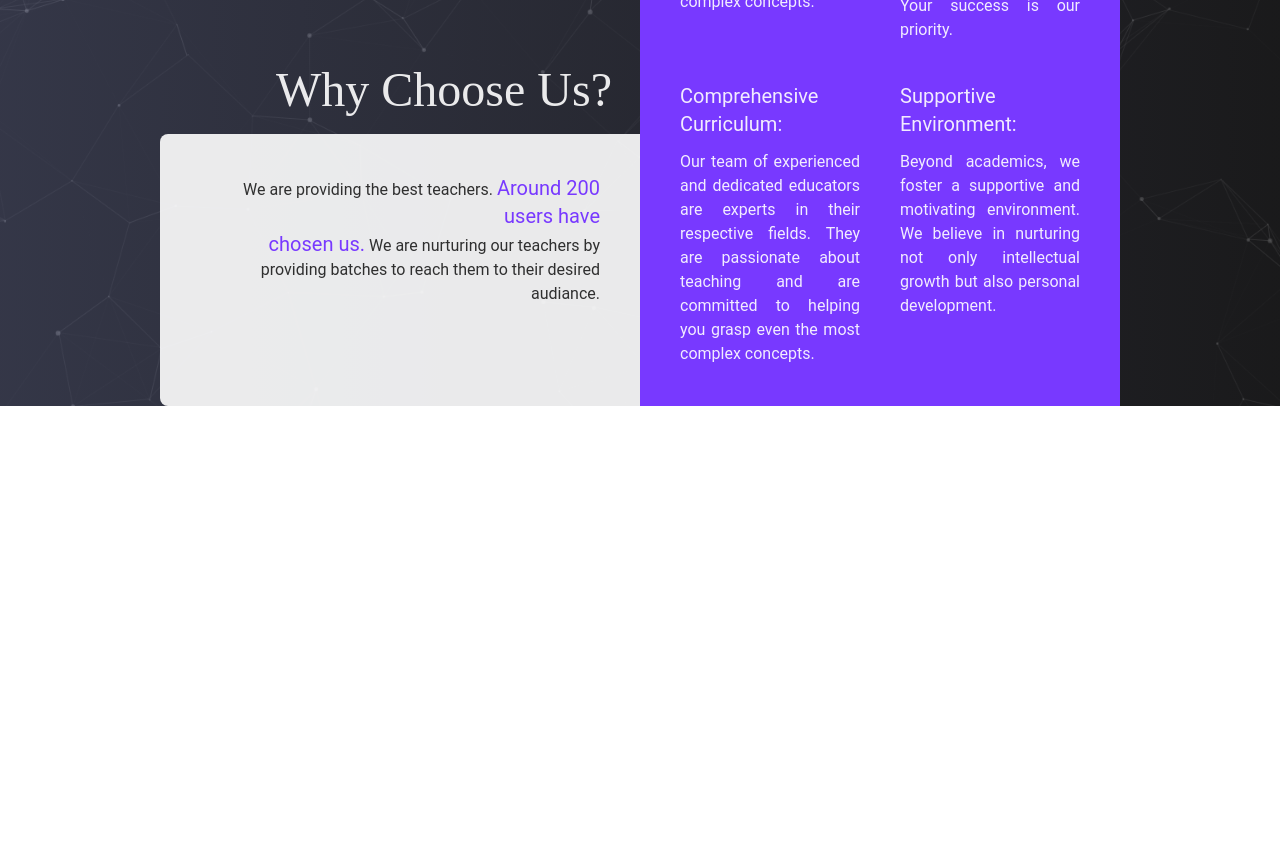
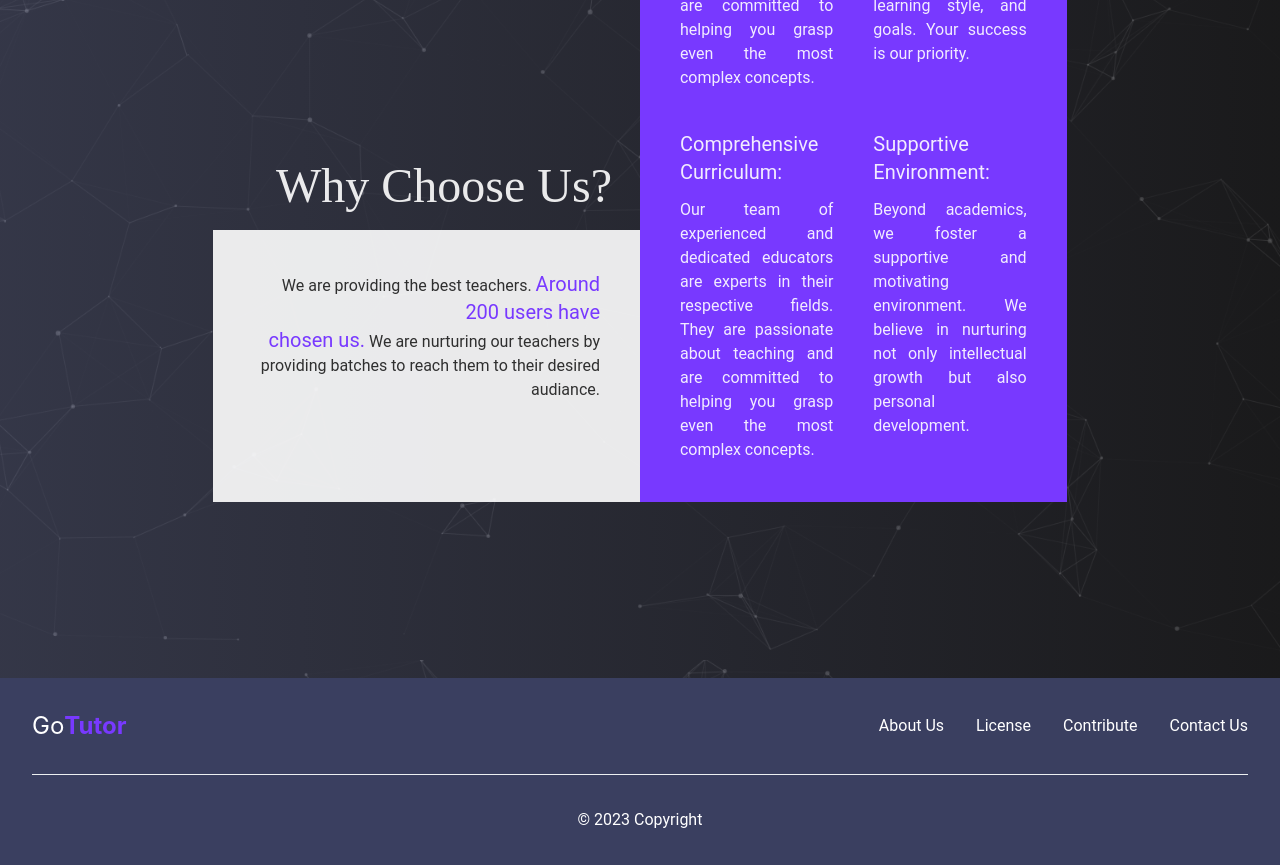
Before and after one commit to Sumaiya-topu/gotutor_client, a React (Create React App) app: page / in a window 1280 px wide. Shown: the part 940-1805 px from the top of the page. Before the commit the page ends 1346 px from the top, so only its background shows below. Built offline with nearby package versions, Linux system fonts and the light colour scheme.

Commit message:
working on home page

```diff
--- a/src/Components/Hero/Hero.js
+++ b/src/Components/Hero/Hero.js
@@ -14,12 +14,13 @@ const Hero = () => {
     console.log("Search form", data);
   };
   return (
-    <div>
+    <div className="mb-44">
+      <div className="">
         <div className=" h-[600px] flex gap-10  w-2/3 mx-auto">
           {/* <p>vaaa</p>
       <p>vaaa</p> */}
           <div className="flex items-center  w-full">
-          <div className=" bg-black/20 rounded-lg w-full">
+            <div className=" bg-black/20 rounded-lg w-full ">
               {" "}
               <form onSubmit={handleSubmit(handleSearch)} className=" p-10">
                 <div className="flex gap-2">
@@ -81,14 +82,15 @@ const Hero = () => {
             </p>
           </div>
         </div>
-      <div className="w-3/4 mx-auto">
+      </div>
+      <div className=" w-2/3 mx-auto">
         <div className="flex justify-center ">
           <div className="w-full flex items-end ">
             <div>
               <h1 className=" text-5xl font-serif text-white/90 mr-7 mb-5 text-right">
                 Why Choose Us?
               </h1>
-              <div className="bg-white/90 rounded-l-lg ">
+              <div className="bg-white/90  ">
                 <p className="px-10 pt-10 pb-[100px] text-right font-sans text-black/80   ">
                   We are providing the best teachers.{" "}
                   <span className="text-[#7839ff] text-xl">
--- a/src/Pages/Home/Home.js
+++ b/src/Pages/Home/Home.js
@@ -2,12 +2,13 @@ import React from "react";
 import ComplexNavbar from "../../Components/Navbar/ComplexNavbar";
 import Hero from "../../Components/Hero/Hero";
 import "./Home.css";
-
+import Footer from "../../Components/Footer";
 const Home = () => {
   return (
     <div className=" heroBg">
       <ComplexNavbar></ComplexNavbar>
       <Hero></Hero>
+      <Footer></Footer>
     </div>
   );
 };
```
Lines whose indentation alone changed are shown as unchanged.
